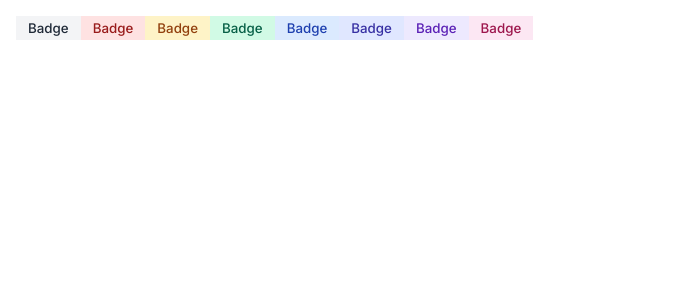
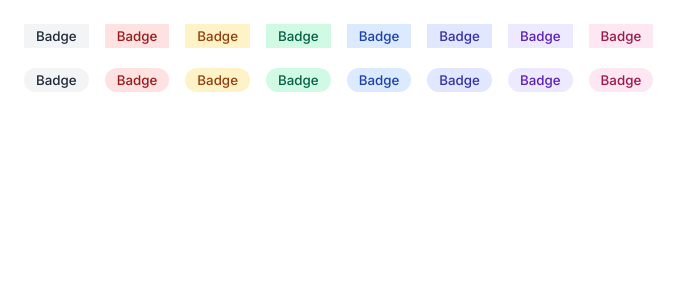
Before and after one commit to vishalicious213/component-library, a React (Vite) app: page / in a window 1280 px wide. Shown: the top 300 px of the page, without its empty margins (0-687 px from the left). Built offline with nearby package versions, Linux system fonts and the light colour scheme.

Commit message:
App: rendering pill buttons with text and background colors

```diff
--- a/index.css
+++ b/index.css
@@ -16,6 +16,10 @@ body {
     margin: 1rem;
 }
 
+.container {
+    margin: .25rem 0;
+}
+
 .pill {
     border-radius: 1rem;
 }
--- a/src/App.jsx
+++ b/src/App.jsx
@@ -4,6 +4,7 @@ import Button from './components/Button'
 const App = () => {
     return (
         <div id="app">
+            <div className="container">
                 <Button textColor="#1F2937" backgroundColor="#F3F4F6" />
                 <Button textColor="#991B1B" backgroundColor="#FEE2E2" />
                 <Button textColor="#92400E" backgroundColor="#FEF3C7" />
@@ -13,6 +14,18 @@ const App = () => {
                 <Button textColor="#5B21B6" backgroundColor="#EDE9FE" />
                 <Button textColor="#9D174D" backgroundColor="#FCE7F3" />
             </div>
+
+            <div className="container">
+                <Button textColor="#1F2937" backgroundColor="#F3F4F6" pill />
+                <Button textColor="#991B1B" backgroundColor="#FEE2E2" pill />
+                <Button textColor="#92400E" backgroundColor="#FEF3C7" pill />
+                <Button textColor="#065F46" backgroundColor="#D1FAE5" pill />
+                <Button textColor="#1E40AF" backgroundColor="#DBEAFE" pill />
+                <Button textColor="#3730A3" backgroundColor="#E0E7FF" pill />
+                <Button textColor="#5B21B6" backgroundColor="#EDE9FE" pill />
+                <Button textColor="#9D174D" backgroundColor="#FCE7F3" pill />
+            </div>
+        </div>
     )
 }
 
--- a/src/components/Button.jsx
+++ b/src/components/Button.jsx
@@ -8,6 +8,7 @@ const Button = ({pill=false, textColor="#1F2937", backgroundColor="#F3F4F6", tex
                     color: textColor,
                     backgroundColor: backgroundColor,
                     padding: ".25rem .75rem",
+                    margin: ".5rem",
                     border: "none"
             }}
         >
```
Lines whose indentation alone changed are shown as unchanged.
